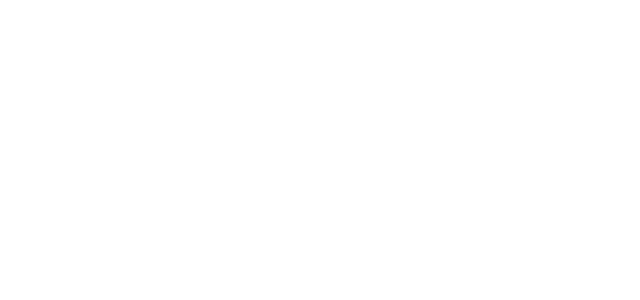
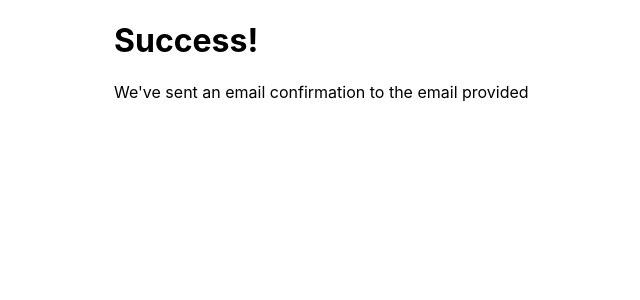
Before and after one commit to bobbymart1n/cuna-project, a React (Create React App) app: page /success in a window 1280 px wide. Shown: the top 300 px of the page, without its empty margins (289-929 px from the left). Built offline with nearby package versions, Linux system fonts and the light colour scheme.

Commit message:
feat: add success component

```diff
--- a/src/App.tsx
+++ b/src/App.tsx
@@ -8,6 +8,7 @@
 import Landing from './components/Landing/Landing';
 import Disqualification from './components/Disqualification/Disqualification';
 import NewAccount from './components/NewAccount/NewAccount';
+import Success from './components/Success/Success';
 
 function App() {
   return (
@@ -22,6 +23,9 @@
         <Route path='/new-account'>
           <NewAccount />
         </Route>
+        <Route path='/success'>
+          <Success />
+        </Route>
       </Switch>
     </Router>
   );
--- /dev/null
+++ b/src/components/Success/Success.styles.ts
@@ -0,0 +1,8 @@
+import styled from 'styled-components';
+
+const StyledSuccess = styled.div`
+  max-width: 474px;
+  margin: 0 auto;
+`;
+
+export { StyledSuccess }
--- /dev/null
+++ b/src/components/Success/Success.tsx
@@ -0,0 +1,12 @@
+import React, { FC } from 'react';
+
+import { StyledSuccess } from './Success.styles';
+
+const Success: FC = () => (
+  <StyledSuccess>
+    <h1>Success!</h1>
+    <p>We've sent an email confirmation to the email provided</p>
+  </StyledSuccess>
+);
+
+export default Success;
```
